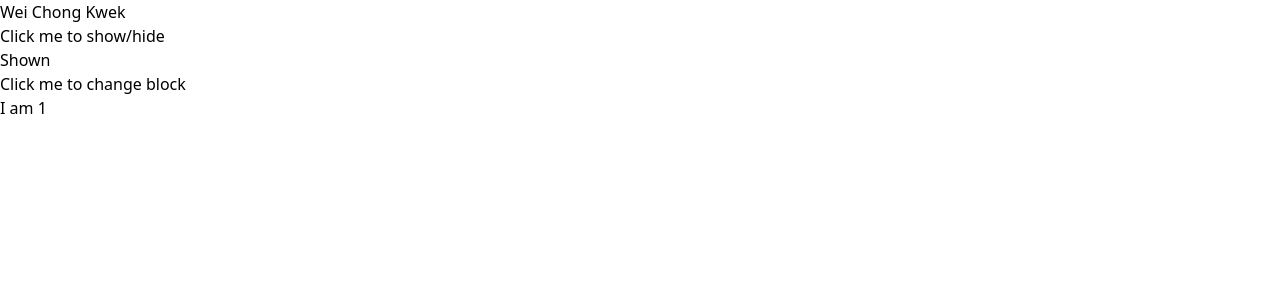
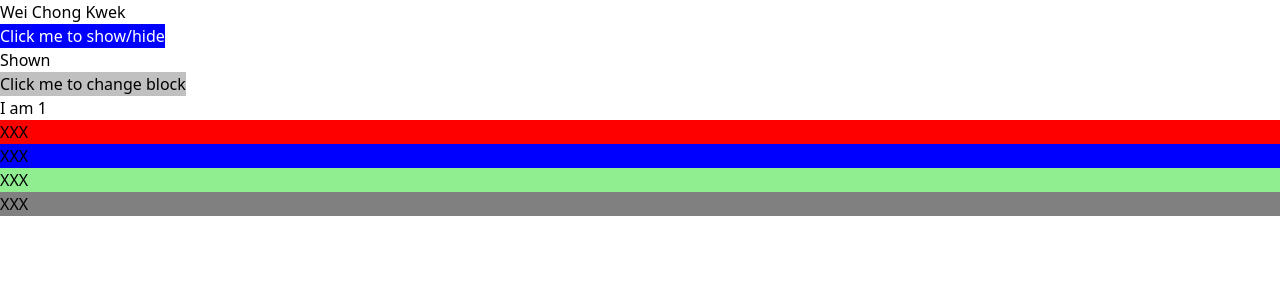
Before and after one commit to joshkwc/weichong_bmt35, a Nuxt app: page / in a window 1280 px wide. Shown: the top 300 px of the page. Built offline with nearby package versions, Linux system fonts and the light colour scheme.

Commit message:
added  v-bind

```diff
--- a/components/TestingChild.vue
+++ b/components/TestingChild.vue
@@ -1,14 +1,15 @@
 <template>
   <div>
     <p>{{ fullName }}</p>
-    <button @click="showHide">Click me to show/hide</button>
+    <button :class="{isNotShown: !show, isShown: show}" @click="showHide">Click me to show/hide</button>
     <p v-show="show">Shown</p>
     <p>
-      <button @click="changeBlock">Click me to change block</button>
+      <button :style="sampleStyle3" @click="changeBlock">Click me to change block</button>
     </p>
     <p v-if="ifElseDemo === 1">I am 1</p>
     <p v-else-if="ifElseDemo === 2">I am 2</p>
     <p v-else>I am 3</p>
+    <p v-for="color in colorsArr" :key="color" :style="{backgroundColor: color}">XXX</p>
   </div>
 </template>
 
@@ -29,6 +30,10 @@ export default {
     return {
       show: true,
       ifElseDemo: 1,
+      colorsArr: ['red', 'blue', 'lightgreen', 'grey'],
+      sampleStyle1: {"background-color": 'red'},
+      sampleStyle2: {"background-color": 'cyan'},
+      sampleStyle3: {"background-color": 'silver'},
     }
   },
   computed: {
@@ -51,3 +56,13 @@ export default {
   },
 }
 </script>
+<style>
+.isShown{
+  background-color: blue;
+  color: white;
+}
+.isNotShown{
+  background-color: brown;
+  color: white;
+}
+</style>
```
